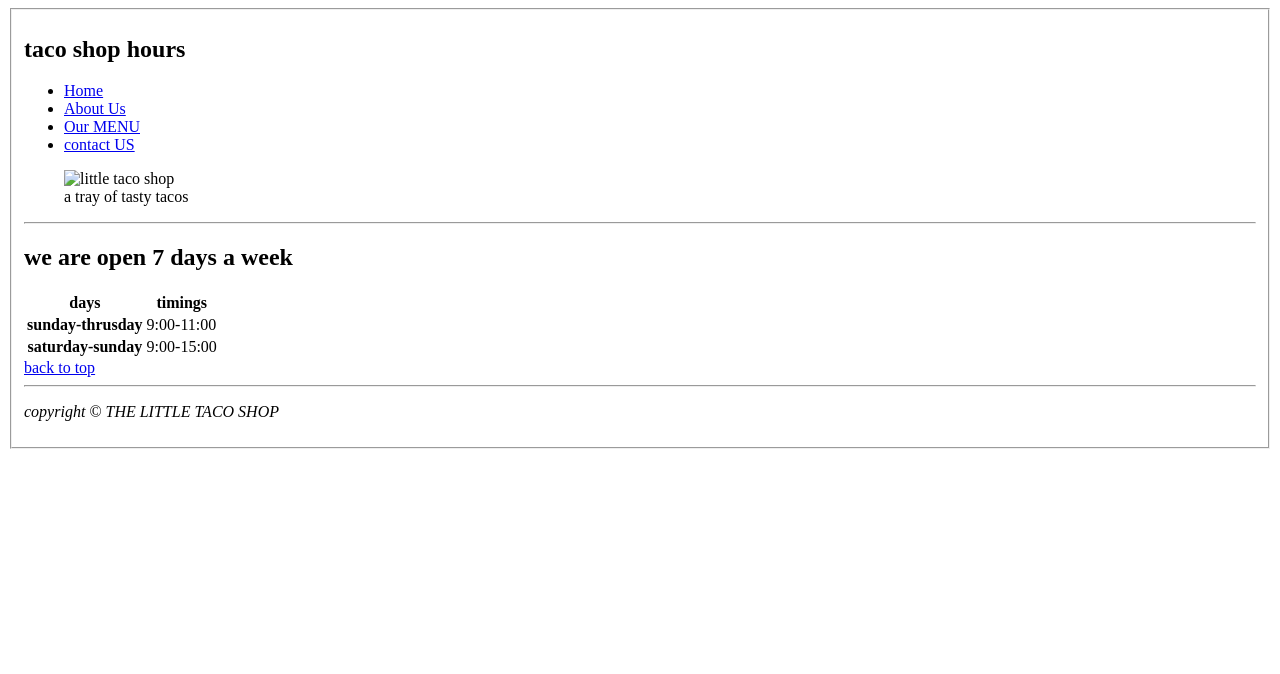
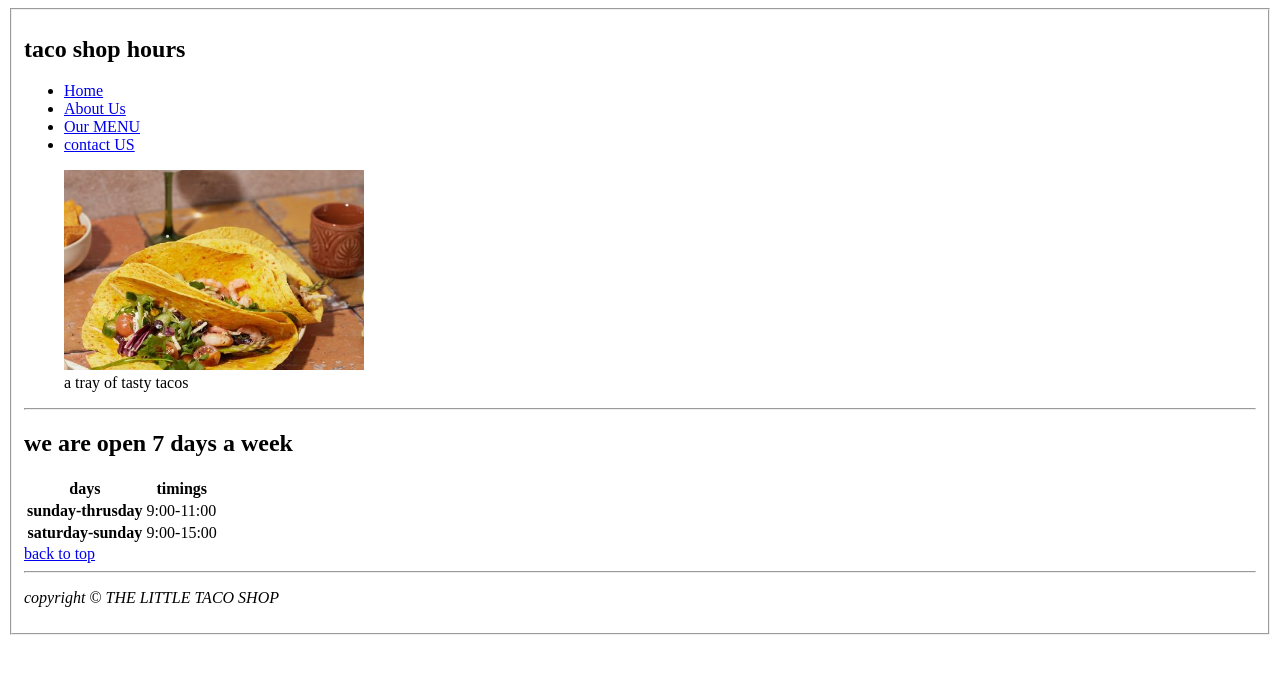
Before and after one commit to yellowamit/projectShop-old-, a plain HTML site: page projectShop/hours.html in a window 1280 px wide. Drawn offline with Linux system fonts and the light colour scheme; the site is published under a folder, as on GitHub Pages, so addresses that start at the root find nothing.

Commit message:
Update hours.html bug fix

```diff
--- a/projectShop/hours.html
+++ b/projectShop/hours.html
@@ -27,7 +27,7 @@
 
 
             </nav>
-            <figure><img src="/images/taco shop image.jpg" alt="little taco shop" height="200 px" loading="lazy"
+            <figure><img src="images/taco shop image.jpg" alt="little taco shop" height="200 px" loading="lazy"
                     title="a tray of tasty tacos">
                 <figcaption>a tray of tasty tacos</figcaption>
             </figure>
```
